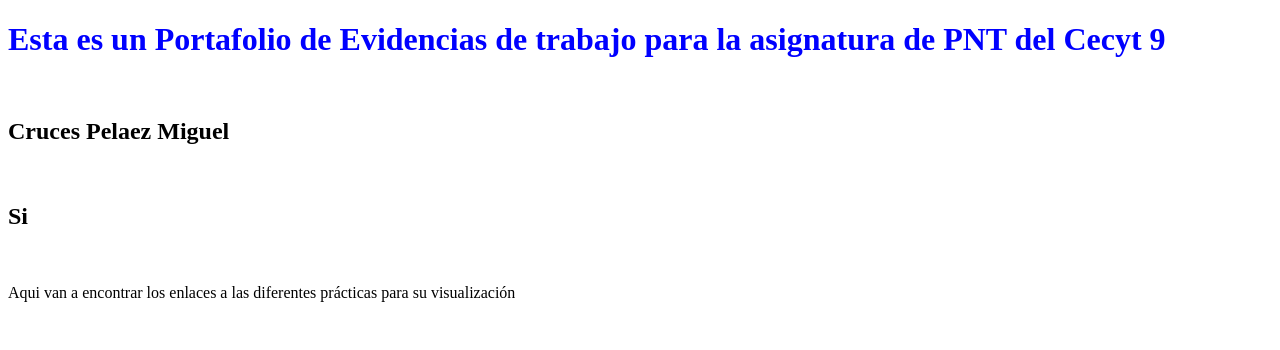
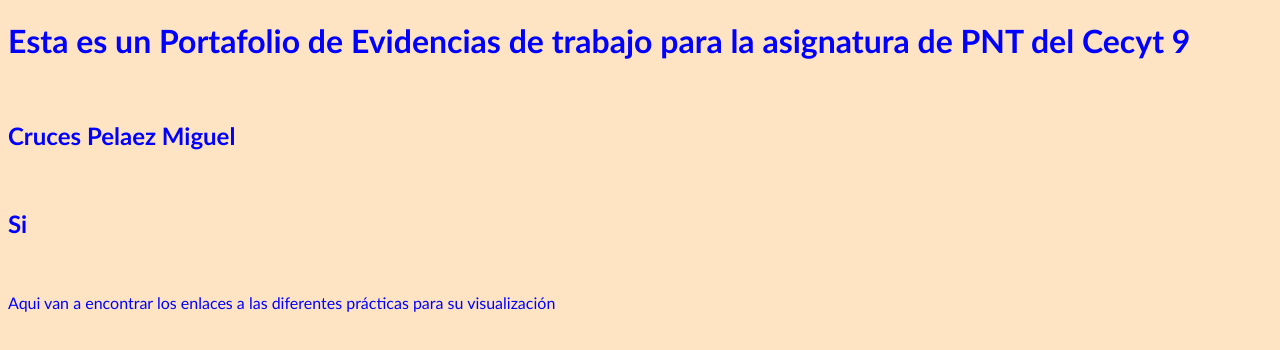
Before and after one commit to Mken29C/BBDD, a plain HTML site: page index.html in a window 1280 px wide. Drawn offline with Linux system fonts and the light colour scheme.

Commit message:
otro estilo más

```diff
--- /dev/null
+++ b/CSS/styles.css
@@ -0,0 +1,6 @@
+* {
+    background-color: bisque;
+    font-family: 'Trebuchet MS', 'Lucida Sans Unicode', 'Lucida Grande', 'Lucida Sans', Arial, sans-serif;
+    color: blue;
+
+}
--- a/index.html
+++ b/index.html
@@ -4,7 +4,7 @@
     <meta charset="UTF-8">
     <meta name="viewport" content="width=device-width, initial-scale=1.0">
     <title>Portafolio de Evidencias</title>
-    <link rel="stylesheet" href="styles.css">
+    <link rel="stylesheet" href="CSS/styles.css">
 </head>
 <body>
     <div class="container">
--- a/styles.css
+++ /dev/null
@@ -1,3 +0,0 @@
-h1 {
-    color: blue;
-}
```
